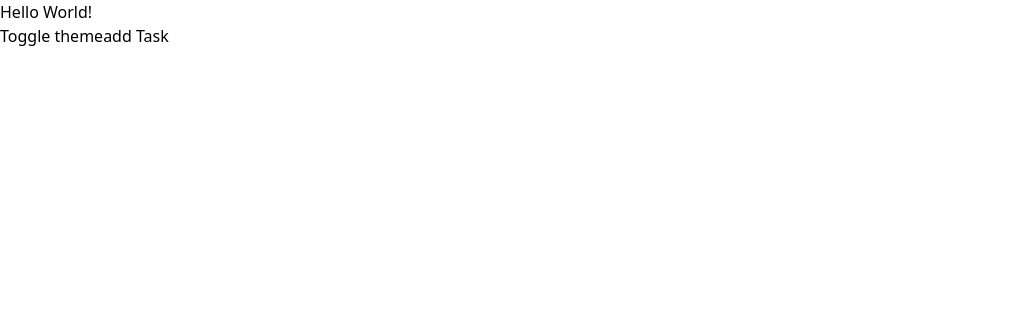
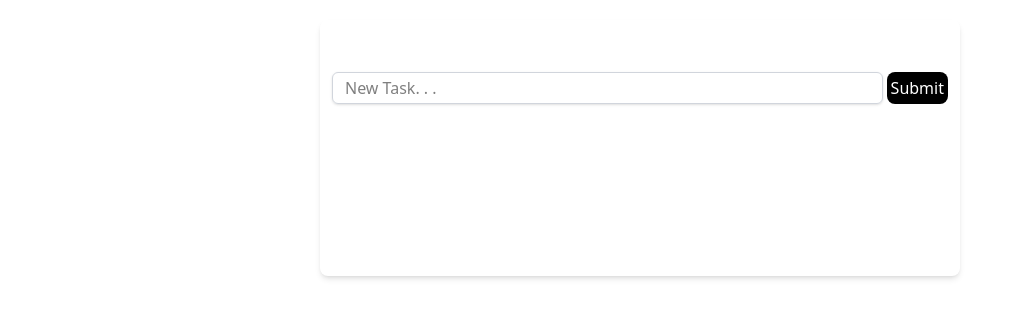
Before and after one commit to Nemanja0033/task-manager, a React (Vite) app: page / in a window 1280 px wide. Shown: the top 318 px of the page, without its empty margins (0-1022 px from the left). Built offline with nearby package versions, Linux system fonts and the light colour scheme.

Commit message:
UI for the app body

```diff
--- a/src/App.tsx
+++ b/src/App.tsx
@@ -1,20 +1,30 @@
+import { useState } from "react";
 import { useTaskStore } from "./store/useTaskStore";
 import { useThemeStore } from "./store/useThemeStore"
-import { Task } from "./types/TaskStoreTypes";
+import EditModal from "./components/EditModal";
 
 const App = () => {
   const { darkMode, toggleTheme } = useThemeStore();
-  const { tasks, addTask, removeTask} = useTaskStore();
-  console.log(tasks)
+  const { tasks, addTask, removeTask, editTask} = useTaskStore();
+  const [isOpenEdit, setIsOpenEdit] = useState(false);
+  const [taskTitle, setTaskTitle] = useState('');
+  console.log(tasks);
+
   return (
-    <div className={`${darkMode ? 'bg-black text-white' : 'bg-white'} h-screen w-full`}>
-      <h1>Hello World!</h1>
-      <button onClick={toggleTheme}>Toggle theme</button>
-      <button onClick={() => addTask('New Task')}>add Task</button>
-      {tasks.map((t: Task) => (
-        <b onClick={() => removeTask(t.id)}>{t.title}</b>
-      ))}
+    <main className="grid grid-cols-1 place-items-center">
+      <div className='w-1/2 h-64 shadow-md items-start rounded-lg m-5 p-3 bg-transparent grid grid-cols-1 gap-3 place-items-center'>
+        <div className="flex justify-center items-center gap-1 w-full mt-10">
+          <input className="w-full px-3 shadow-sm rounded-md border border-gray-300 h-8" onChange={(e) => setTaskTitle(e.target.value)} type="text" placeholder="New Task. . ." />
+          <button onClick={() => addTask(taskTitle)} className="bg-black text-white rounded-lg p-1">Submit</button>
+        </div>
+        {tasks.map((t) => (
+          <div>
+            <h1>{t.title} <span onClick={() => setIsOpenEdit(!isOpenEdit)}>edit taks</span></h1>
+            {isOpenEdit ? <EditModal id={t.id} currentTitle={t.title} /> : null}
+          </div>
+        ))}
     </div>
+    </main>
   )
 }
 
--- /dev/null
+++ b/src/components/EditModal.tsx
@@ -0,0 +1,16 @@
+import { useState } from "react";
+import { useTaskStore } from "../store/useTaskStore"
+
+const EditModal = ({id, currentTitle,}: {id: string, currentTitle: string}) => {
+    const { editTask } = useTaskStore();
+    const [newTitle, setNewTitle] = useState('');
+
+    return(
+        <div className="w-1/2 h-auto bg-amber-50 rounded-lg shadow-md">
+          <input type="text" defaultValue={currentTitle} onChange={(e) => setNewTitle(e.target.value)} />
+          <button onClick={() => editTask(id, newTitle)}>change title</button>
+        </div>
+  )
+}
+
+export default EditModal
--- a/src/types/TaskStoreTypes.ts
+++ b/src/types/TaskStoreTypes.ts
@@ -7,5 +7,6 @@ export type Task = {
 export type TaskStore = {
     tasks: Task[],
     addTask: (title: string) => void,
+    editTask: (id: string, newTitle: string) => void,
     removeTask: (id: string) => void,
 }
```
